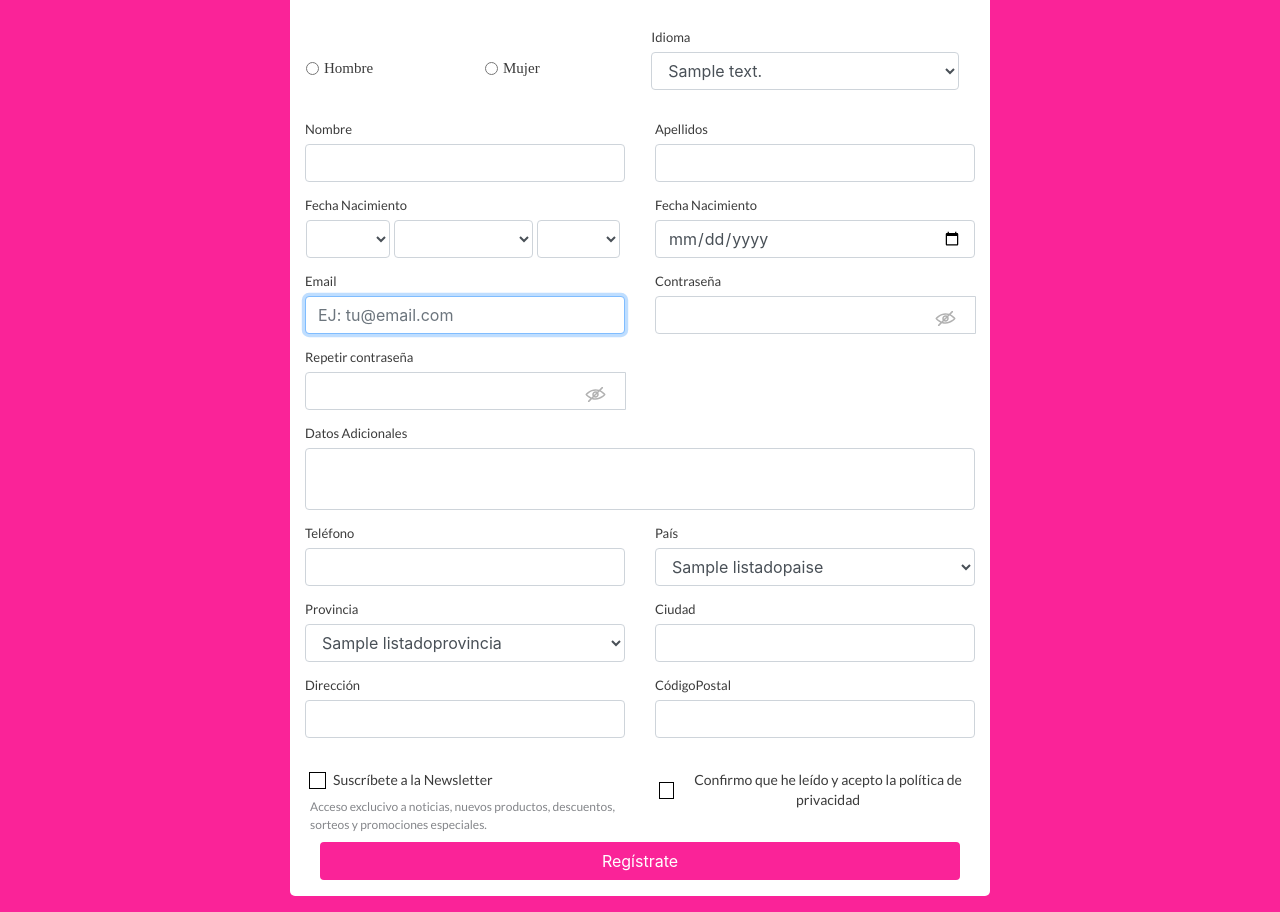
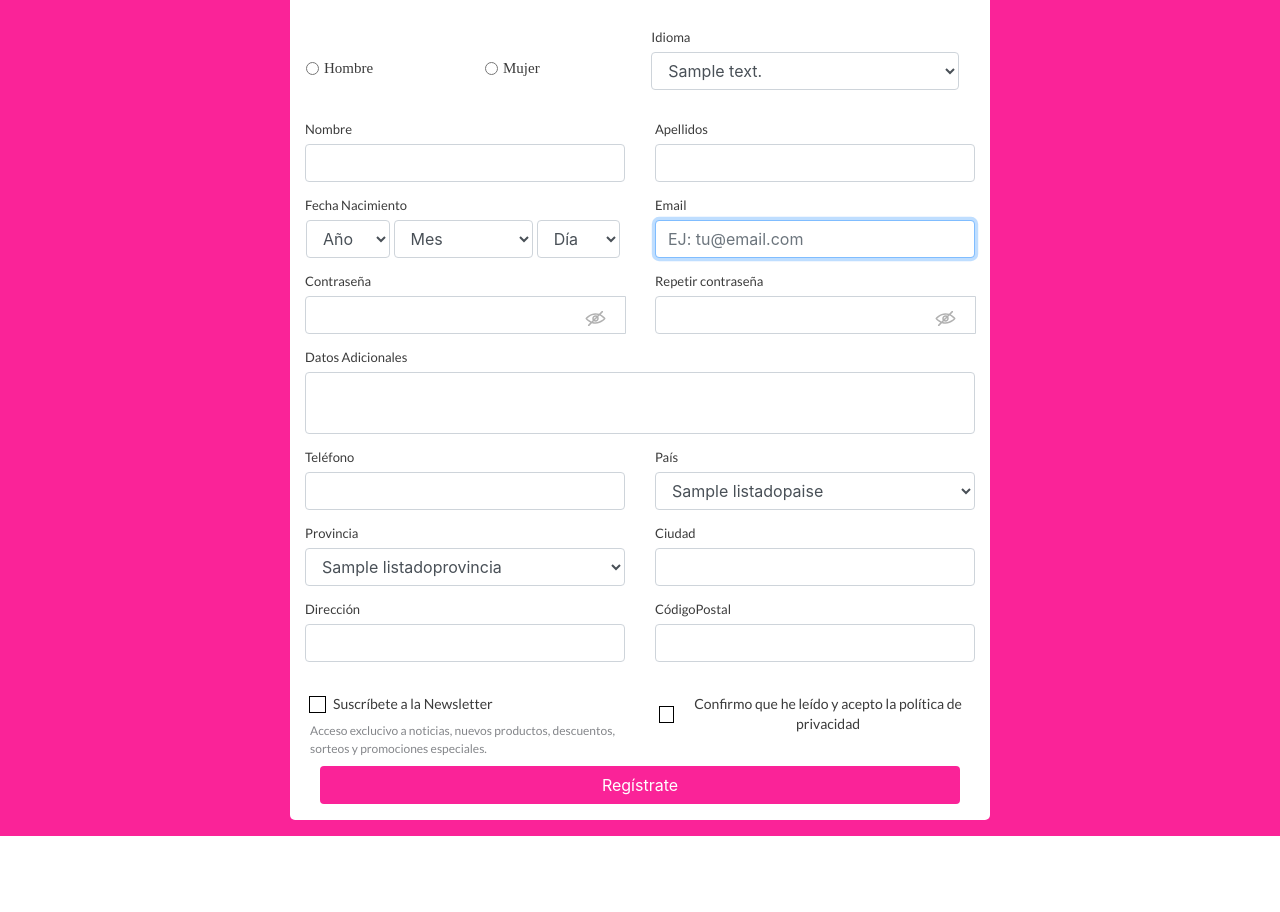
Before and after one commit to gsantos-webimpacto/pruebaAPI, a Symfony app: template templates/Registro/register.html.twig in a window 1280 px wide. Shown: the part 499-1411 px from the top of the page. After the commit the page ends 1335 px from the top, so only its background shows below. Run offline with Twig, Linux system fonts and the light colour scheme; the template is opened without the code that fills it: most values are stand-ins (such as "Sample title", 1, 10 or a date in 2020); lists and menus that the app fills with data are empty; some libraries are stand-ins or nearby versions; some web fonts are replaced.

Commit message:
Formulario de registro maquetado con fecha 3 campos

```diff
--- a/public/js/register.js
+++ b/public/js/register.js
@@ -28,14 +28,27 @@
 
     var date = new Date();
     var year = date.getFullYear();
+    $("#year").on("change", function () {
+        $('.mes').remove();
+        var option="<option value='' disabled selected>Mes</option>";
+        $("select[name=mes]").append(option);
+        $("select[name=dia]").find("option").remove();
+        option="<option value='' disabled selected>Día</option>";
+        $("select[name=dia]").append(option);
+    });
     $("#year").on("focus", function () {
         for (var i = year; i >= 1930; i--) {
             $("select[name=ano]").append(new Option(i, i));
         }
     });
+    $("#mes").on("change", function () {
+        $("select[name=dia]").find("option").remove();
+        var option="<option value='' disabled selected>Día</option>";
+        $("select[name=dia]").append(option);
+    });
     $("#mes").on("focus", function () {
         $("select[name=mes]").find("option").remove();
-        fecha = new Date($("select[name=ano]").val(), date.getMonth(), 0);
+        var fecha = new Date($("select[name=ano]").val(), date.getMonth(), 0);
         var meses = [
             "Enero",
             "Febrero",
@@ -51,41 +64,33 @@
             "Diciembre",
         ];
         if ((fecha <= date) & ($("select[name=ano]").val() != null)) {
-            // console.log(fecha.getFullYear());
-            // console.log(date.getFullYear());
             if (fecha.getFullYear() == date.getFullYear()) {
                 for (var i = 0; i <= date.getMonth(); i++) {
-                    // console.log(meses[i]);
-                    $("select[name=mes]").append(new Option(meses[i], i + 1));
+                    var option="<option class='mes' value="+(i+1)+">"+meses[i]+"</option>";
+                    $("select[name=mes]").append(option);
                 }
             } else {
                 for (var i = 0; i < meses.length; i++) {
-                    // console.log(meses[i]);
-                    $("select[name=mes]").append(new Option(meses[i], i + 1));
+                    var option="<option class='mes' value="+(i+1)+">"+meses[i]+"</option>";
+                    $("select[name=mes]").append(option);
                 }
             }
+        }else{
+            var option="<option value='' disabled selected>Mes</option>";
+            $("select[name=mes]").append(option);
         }
     });
     $("#dia").on("focus", function () {
-        // console.log( $("select[name=mes]").val());
-        fecha = new Date(
+        var fecha = new Date(
             $("select[name=ano]").val(),
             $("select[name=mes]").val(),
             0
         );
-        // console.log(fecha.getMonth());
-        // console.log('mes de fecha'+fecha.getMonth());
-        //         console.log('mes de date'+date.getMonth());
         $("select[name=dia]").find("option").remove();
-        // console.log(fecha.getMonth());
-        // console.log(date.getMonth());
-        if ((fecha <= date) &($("select[name=ano]").val() != null) &($("select[name=mes]").val() != null)) {
-            if(fecha.getFullYear() === date.getFullYear()){
-                console.log('mes de fecha'+fecha.getMonth());
-                console.log('mes de date'+date.getMonth());
+        if ((fecha <= date || (fecha.getFullYear() == date.getFullYear() & fecha.getMonth()==date.getMonth())) & ($("select[name=ano]").val() != null) & ($("select[name=mes]").val() != null)) {
+            if(fecha.getFullYear() == date.getFullYear()){
                 var day=date.getDate();
-                if (fecha.getMonth() == date.getMonth()) {
-                    console.log("------------ entra mes igual");
+                if (fecha.getMonth()==date.getMonth()) {
                     for (var i = 1; i <= day; i++) {
                         $("select[name=dia]").append(new Option(i, i));
                     }
@@ -99,26 +104,12 @@
                     $("select[name=dia]").append(new Option(i, i));
                 }
             }
+        }else{
+            var option="<option value='' disabled selected>Día</option>";
+            $("select[name=dia]").append(option);
         }
+        $('#i-fNacimiento').val($("select[name=ano]").val()+"-"+$("select[name=mes]").val()+"-"+$("select[name=dia]").val());
     });
-
-    // console.log(fecha.getFullYear());
-    // console.log(date.getFullYear());
-    // if(fecha.getFullYear()==date.getFullYear()){
-    //     for (var i = 0; i <= date.getMonth(); i++) {
-    //         console.log(meses[i]);
-    //         $("select[name=mes]").append(new Option(meses[i],i+1));
-    //     }
-    // }else{
-    //     for (var i = 0; i < meses.length; i++) {
-    //         console.log(meses[i]);
-    //     $("select[name=mes]").append(new Option(meses[i],i+1));
-    //     }
-    // }
-
-    // for (var i = 1; i <= fecha.getDate(); i++) {
-    //   $("select[name=dia]").append(new Option(i, i));
-    // }
 })();
 
 var pais = document.getElementById("i-pais");
--- a/src/Controller/RegisterController.php
+++ b/src/Controller/RegisterController.php
@@ -50,6 +50,7 @@ class RegisterController extends AbstractController
         $user->setNombre($_REQUEST["nombre"]);
         $user->setApellidos($_REQUEST["apellidos"]);
         $user->setUsername($_REQUEST["email"]);
+        // dump($_REQUEST["fechaNacimiento"]);
         $date = date_create_from_format('Y-m-d', $_REQUEST["fechaNacimiento"]);
         $user->setFechadenacimiento($date);
         $user->setSexo($_REQUEST["sexo"]);
--- a/templates/Registro/register.html.twig
+++ b/templates/Registro/register.html.twig
@@ -110,37 +110,24 @@
                 </div>
                 <div class="form-group col-6">
                     <label class="l-input-text" for="i-apellidos">Fecha Nacimiento</label>
-                    {# <input type="date" name="fechaNacimiento" id="i-fNacimiento" class="form-control"
-                        required /> #}
                     <div class="row pl-3">
-                        <select id="year" class="fecha form-control col-3" name="ano" placeholder="Año"> <!-- Los años se cargan con javascript y jquery -->
+                        <select id="year" class="fecha form-control col-3" name="ano" required> <!-- Los años se cargan con javascript y jquery -->
+                            <option value="" disabled selected>Año</option>
                         </select>
-                        <select id="mes" class="fecha form-control col-5 mr-1 ml-1" name="mes" placeholder="Mes">
-                            {# <option value="1">Enero</option>
-                            <option value="2">Febrero</option>
-                            <option value="3">Marzo</option>
-                            <option value="4">Abril</option>
-                            <option value="5">Mayo</option>
-                            <option value="6">Junio</option>
-                            <option value="7">Julio</option>
-                            <option value="8">Agosto</option>
-                            <option value="9">Septiembre</option>
-                            <option value="10">Octubre</option>
-                            <option value="11">Noviembre</option>
-                            <option value="12">Diciembre</option> #}
+                        <select id="mes" class="fecha form-control col-5 mr-1 ml-1" name="mes" required>
+                            <option value="" disabled selected>Mes</option>
                         </select>
-                        <select id="dia" class="fecha form-control col-3 "  name="dia" placeholder="Día"> <!-- Los años se cargan con javascript y jquery -->
-                            {# <option value="1">1</option> #}
+                        <select  id="dia" class="fecha form-control col-3 "  name="dia" required> <!-- Los años se cargan con javascript y jquery -->
+                            <option value="" disabled selected>Día</option>
                         </select>
                     </div>
-
-                    {# <input type="button" name="boton" value="buscar el numero de dias"> #}
                 </div>
-                <div class="form-group col-6">
+                <input type="hidden" name="fechaNacimiento" id="i-fNacimiento" value="">
+                {# <div class="form-group col-6">
                     <label class="l-input-text" for="i-apellidos">Fecha Nacimiento</label>
                     <input type="date" name="fechaNacimiento" id="i-fNacimiento" class="form-control"
                         required />
-                </div>
+                </div> #}
                 <div class="form-group col-6">
                     <label class="l-input-text" for="i-email">Email</label>
                     <input type="email" name="email" class="form-control" id="i-email"  placeholder="EJ: tu@email.com" required required autofocus>
```
